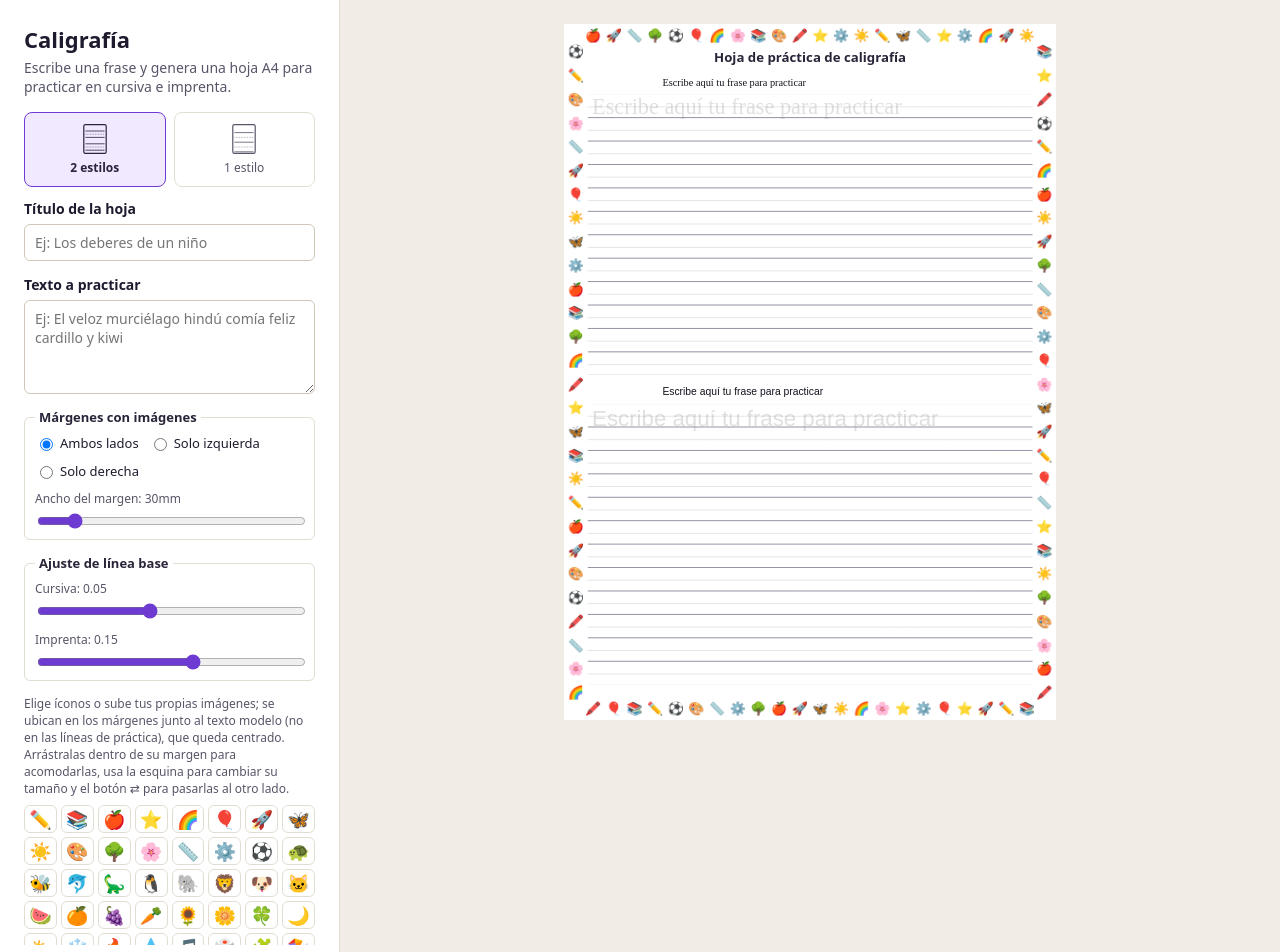
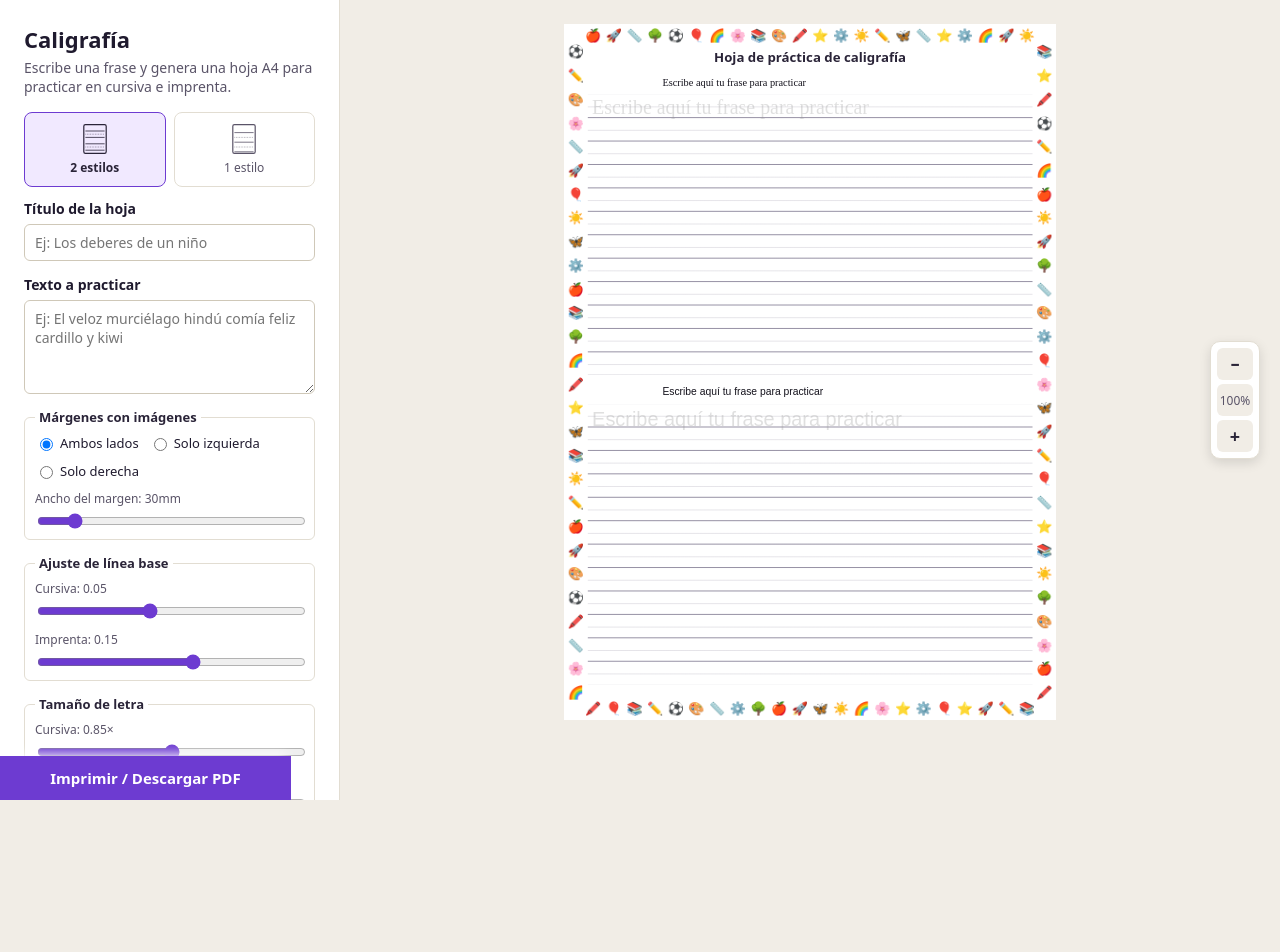
Before and after one commit to gicck/caligrafia-chems, a React (Vite) app: page / in a window 1280 px wide. Shown: the top 952 px of the page. After the commit the page ends 800 px from the top, so only its background shows below. Built offline with nearby package versions, Linux system fonts and the light colour scheme; a web font is replaced by a local one.

Commit message:
feat: add zoom functionality and scaling options for handwriting practice app

```diff
--- a/src/App.css
+++ b/src/App.css
@@ -10,6 +10,10 @@
   padding: 24px;
   background: #fff;
   border-right: 1px solid #e2ddd2;
+  /* Let the panel scroll independently so the preview stays fixed while the user tweaks controls.
+     Combined with the sticky print button below, the user never has to scroll to reach "Imprimir". */
+  max-height: 100vh;
+  overflow-y: auto;
 }
 
 .app__preview {
@@ -18,6 +22,49 @@
   justify-content: center;
   padding: 24px;
   overflow: auto;
+  position: relative; /* anchors the floating zoom widget */
+}
+
+/* Floating zoom widget pinned to the viewport's right edge, so it stays visible no matter how the preview scrolls. */
+.preview-zoom {
+  position: fixed;
+  right: 20px;
+  top: 50%;
+  transform: translateY(-50%);
+  display: flex;
+  flex-direction: column;
+  gap: 4px;
+  padding: 6px;
+  background: #fff;
+  border: 1px solid #e2ddd2;
+  border-radius: 10px;
+  box-shadow: 0 4px 12px rgba(0, 0, 0, 0.12);
+  z-index: 20;
+}
+
+.preview-zoom__btn,
+.preview-zoom__value {
+  width: 36px;
+  height: 32px;
+  border: none;
+  border-radius: 6px;
+  background: #f1ede6;
+  color: #2a2438;
+  font-size: 18px;
+  font-weight: 600;
+  cursor: pointer;
+  padding: 0;
+}
+
+.preview-zoom__btn:hover,
+.preview-zoom__value:hover {
+  background: #e6dfd0;
+}
+
+.preview-zoom__value {
+  font-size: 12px;
+  font-weight: 500;
+  color: #5a5468;
 }
 
 .app__preview-scale {
@@ -239,13 +286,24 @@
 
 .input-form__print {
   width: 100%;
-  padding: 10px 14px;
+  padding: 12px 14px;
   border: none;
   border-radius: 6px;
   background: #6d3bd1;
   color: #fff;
   font-weight: 600;
+  font-size: 15px;
   cursor: pointer;
+  /* Sticks to the bottom of the scrollable panel so it stays reachable without scrolling.
+     Negative bottom + margin cancels the panel's 24px bottom padding so the button hugs the very edge. */
+  position: sticky;
+  bottom: -24px;
+  margin: 8px -24px -24px;
+  padding-left: 24px;
+  padding-right: 24px;
+  border-radius: 0;
+  z-index: 5;
+  box-shadow: 0 -6px 12px -4px rgba(255, 255, 255, 0.95);
 }
 
 .input-form__print:hover {
@@ -499,8 +557,9 @@
   position: relative;
   z-index: 1;
   line-height: var(--row-h);
-  /* Sized so x-height lands near the midline (~50% of row-h). */
-  font-size: calc(var(--row-h) * 0.95);
+  /* Font size is a fraction of the ruled row-height, so the letters always keep their proportion to the guides.
+     `--letter-scale` is set per-section (from the "Tamaño de letra" sliders); default 0.95 lands the x-height on the midline. */
+  font-size: calc(var(--row-h) * var(--letter-scale, 0.95));
   padding: 0 2mm;
   /* Snaps every text line's baseline to the ruled baseline. `--baseline-nudge` (fraction of row-h) is set per-section
      because different fonts place their natural baseline at different points inside the CSS line-box.
@@ -541,6 +600,17 @@
     box-sizing: border-box;
     border-right: none;
     border-bottom: 1px solid #e2ddd2;
+    /* On mobile the whole page scrolls, so remove the panel's own scroll container. */
+    max-height: none;
+    overflow-y: visible;
+  }
+
+  .input-form__print {
+    position: static;
+    margin: 8px 0 0;
+    padding: 12px 14px;
+    border-radius: 6px;
+    box-shadow: none;
   }
 
   .app__preview {
@@ -553,6 +623,14 @@
 @media (max-width: 480px) {
   .app__panel {
     padding: 16px;
+  }
+
+  .preview-zoom {
+    right: 12px;
+    top: auto;
+    bottom: 12px;
+    transform: none;
+    flex-direction: row;
   }
 
   .input-form h1 {
@@ -627,7 +705,8 @@
   }
 
   .plain-text__resize-handle,
-  .plain-text__side-toggle {
+  .plain-text__side-toggle,
+  .preview-zoom {
     display: none !important;
   }
 }
--- a/src/App.jsx
+++ b/src/App.jsx
@@ -16,6 +16,11 @@
   const [bindingMm, setBindingMm] = useState(15) // mm — width of the binding / hole-punch margin
   const [sectionCount, setSectionCount] = useState(2) // 1 | 2 — how many calligraphy blocks on the page
   const [singleStyle, setSingleStyle] = useState('cursive') // 'cursive' | 'print' — which style, when sectionCount is 1
+  const [cursiveScale, setCursiveScale] = useState(0.85) // tracing font size for cursive, as a fraction of row-h
+  const [printScale, setPrintScale] = useState(0.85) // tracing font size for print, as a fraction of row-h
+  const [cursiveRowScale, setCursiveRowScale] = useState(1.0) // multiplier on the auto-calculated cursive row-h
+  const [printRowScale, setPrintRowScale] = useState(1.0) // multiplier on the auto-calculated print row-h
+  const [previewZoom, setPreviewZoom] = useState(1.0) // user-controlled preview zoom on top of the fixed 0.62 base scale
 
   // Drives the browser tab title, which also becomes the default filename when the user "Saves as PDF".
   useEffect(() => {
@@ -51,10 +56,47 @@
           onSectionCountChange={setSectionCount}
           singleStyle={singleStyle}
           onSingleStyleChange={setSingleStyle}
+          cursiveScale={cursiveScale}
+          onCursiveScaleChange={setCursiveScale}
+          printScale={printScale}
+          onPrintScaleChange={setPrintScale}
+          cursiveRowScale={cursiveRowScale}
+          onCursiveRowScaleChange={setCursiveRowScale}
+          printRowScale={printRowScale}
+          onPrintRowScaleChange={setPrintRowScale}
         />
       </div>
       <div className="app__preview">
-        <div className="app__preview-scale">
+        <div className="preview-zoom" role="group" aria-label="Zoom de la vista previa">
+          <button
+            type="button"
+            className="preview-zoom__btn"
+            onClick={() => setPreviewZoom((z) => Math.max(0.5, +(z - 0.1).toFixed(2)))}
+            aria-label="Alejar"
+            title="Alejar"
+          >
+            −
+          </button>
+          <button
+            type="button"
+            className="preview-zoom__value"
+            onClick={() => setPreviewZoom(1.0)}
+            aria-label="Restablecer zoom"
+            title="Restablecer zoom"
+          >
+            {Math.round(previewZoom * 100)}%
+          </button>
+          <button
+            type="button"
+            className="preview-zoom__btn"
+            onClick={() => setPreviewZoom((z) => Math.min(2.5, +(z + 0.1).toFixed(2)))}
+            aria-label="Acercar"
+            title="Acercar"
+          >
+            +
+          </button>
+        </div>
+        <div className="app__preview-scale" style={{ zoom: previewZoom }}>
           <Worksheet
             title={title}
             text={text}
@@ -69,6 +111,10 @@
             bindingMm={bindingMm}
             sectionCount={sectionCount}
             singleStyle={singleStyle}
+            cursiveScale={cursiveScale}
+            printScale={printScale}
+            cursiveRowScale={cursiveRowScale}
+            printRowScale={printRowScale}
           />
         </div>
       </div>
--- a/src/components/HandwritingLine.jsx
+++ b/src/components/HandwritingLine.jsx
@@ -101,7 +101,7 @@
 // Model text (ruled=false) has no guide lines; traced text (ruled=true) sits on a single baseline per row.
 // `baselineNudge` (0..1 of row-h) pushes each text line down so its glyph baseline snaps onto the ruled baseline.
 // It is font-specific because different fonts place their natural baseline at different points inside the CSS line-box.
-function HandwritingLine({ text, fontFamily, fontSize, images, onImagesChange, rowHeight = '14mm', faded = false, ruled = true, baselineNudge = 0.15, rails = 'both', railWidth = 30 }) {
+function HandwritingLine({ text, fontFamily, fontSize, images, onImagesChange, rowHeight = '14mm', faded = false, ruled = true, baselineNudge = 0.15, letterScale = 0.95, rails = 'both', railWidth = 30 }) {
   if (!ruled) {
     const all = images || []
     // When only one rail is shown, dump every sticker into it regardless of its stored `side`.
@@ -140,7 +140,7 @@
   }
 
   return (
-    <div className="ruled-paper" style={{ '--row-h': rowHeight, '--baseline-nudge': baselineNudge }}>
+    <div className="ruled-paper" style={{ '--row-h': rowHeight, '--baseline-nudge': baselineNudge, '--letter-scale': letterScale }}>
       <div
         className={`ruled-paper__text${faded ? ' ruled-paper__text--faded' : ' ruled-paper__text--model'}`}
         style={{ fontFamily }}
--- a/src/components/InputForm.jsx
+++ b/src/components/InputForm.jsx
@@ -171,6 +171,14 @@
   onSectionCountChange,
   singleStyle,
   onSingleStyleChange,
+  cursiveScale,
+  onCursiveScaleChange,
+  printScale,
+  onPrintScaleChange,
+  cursiveRowScale,
+  onCursiveRowScaleChange,
+  printRowScale,
+  onPrintRowScaleChange,
 }) {
   return (
     <div className="input-form">
@@ -308,6 +316,56 @@
           />
         </label>
       </fieldset>
+      <fieldset className="input-form__rails">
+        <legend>Tamaño de letra</legend>
+        <label className="input-form__rails-width">
+          <span>Cursiva: {cursiveScale.toFixed(2)}×</span>
+          <input
+            type="range"
+            min={0.3}
+            max={1.4}
+            step={0.05}
+            value={cursiveScale}
+            onChange={(e) => onCursiveScaleChange(Number(e.target.value))}
+          />
+        </label>
+        <label className="input-form__rails-width">
+          <span>Imprenta: {printScale.toFixed(2)}×</span>
+          <input
+            type="range"
+            min={0.3}
+            max={1.4}
+            step={0.05}
+            value={printScale}
+            onChange={(e) => onPrintScaleChange(Number(e.target.value))}
+          />
+        </label>
+      </fieldset>
+      <fieldset className="input-form__rails">
+        <legend>Alto de la guía</legend>
+        <label className="input-form__rails-width">
+          <span>Cursiva: {cursiveRowScale.toFixed(2)}×</span>
+          <input
+            type="range"
+            min={0.6}
+            max={1.5}
+            step={0.05}
+            value={cursiveRowScale}
+            onChange={(e) => onCursiveRowScaleChange(Number(e.target.value))}
+          />
+        </label>
+        <label className="input-form__rails-width">
+          <span>Imprenta: {printRowScale.toFixed(2)}×</span>
+          <input
+            type="range"
+            min={0.6}
+            max={1.5}
+            step={0.05}
+            value={printRowScale}
+            onChange={(e) => onPrintRowScaleChange(Number(e.target.value))}
+          />
+        </label>
+      </fieldset>
       <ImagePicker images={images} onImagesChange={onImagesChange} />
       <label className="input-form__checkbox">
         <input
--- a/src/components/StyleSection.jsx
+++ b/src/components/StyleSection.jsx
@@ -13,10 +13,12 @@
   return Math.min(1, (charCount - FIT_START_CHARS) / (FIT_END_CHARS - FIT_START_CHARS))
 }
 
-function StyleSection({ text, modelFont, traceFont, placeholder, sectionHeight, images, onImagesChange, baselineNudge, rails, railWidth }) {
+function StyleSection({ text, modelFont, traceFont, placeholder, sectionHeight, images, onImagesChange, baselineNudge, letterScale, rowScale = 1, rails, railWidth }) {
   const displayText = text.trim() ? text : placeholder
   const factor = shrinkFactor(displayText.length)
-  const rowHeight = `${BASE_ROW_HEIGHT - factor * (BASE_ROW_HEIGHT - MIN_ROW_HEIGHT)}mm`
+  const baseRowMm = BASE_ROW_HEIGHT - factor * (BASE_ROW_HEIGHT - MIN_ROW_HEIGHT)
+  // `rowScale` lets the user narrow or widen the guide rows on top of the auto-fit calculation.
+  const rowHeight = `${baseRowMm * rowScale}mm`
   const modelFontSize = `${BASE_MODEL_FONT - factor * (BASE_MODEL_FONT - MIN_MODEL_FONT)}pt`
 
   return (
@@ -32,7 +34,7 @@
         railWidth={railWidth}
       />
       <div className="style-section__filler-wrap">
-        <HandwritingLine text={displayText} fontFamily={traceFont} rowHeight={rowHeight} faded baselineNudge={baselineNudge} />
+        <HandwritingLine text={displayText} fontFamily={traceFont} rowHeight={rowHeight} faded baselineNudge={baselineNudge} letterScale={letterScale} />
       </div>
     </section>
   )
--- a/src/components/Worksheet.jsx
+++ b/src/components/Worksheet.jsx
@@ -29,6 +29,10 @@
   bindingMm,
   sectionCount,
   singleStyle,
+  cursiveScale,
+  printScale,
+  cursiveRowScale,
+  printRowScale,
 }) {
   // Extra padding + decoration inset on the binding side(s) reserves a clear strip for hole-punches / paste area.
   const left = bindingSide === 'left' || bindingSide === 'both' ? `${bindingMm}mm` : '0mm'
@@ -50,6 +54,8 @@
           images={images}
           onImagesChange={onImagesChange}
           baselineNudge={cursiveNudge}
+          letterScale={cursiveScale}
+          rowScale={cursiveRowScale}
           rails={rails}
           railWidth={railWidth}
         />
@@ -63,6 +69,8 @@
           images={images}
           onImagesChange={onImagesChange}
           baselineNudge={printNudge}
+          letterScale={printScale}
+          rowScale={printRowScale}
           rails={rails}
           railWidth={railWidth}
         />
```
